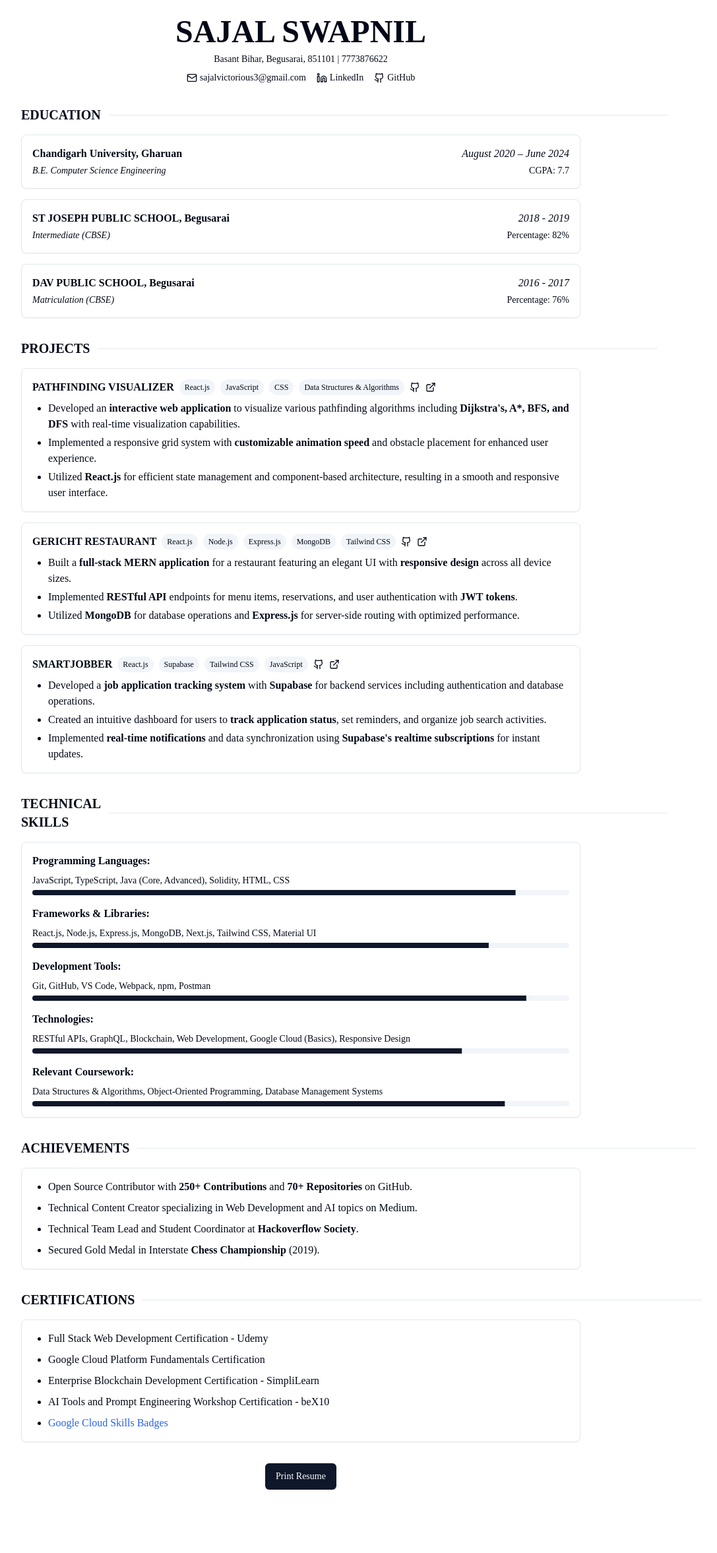
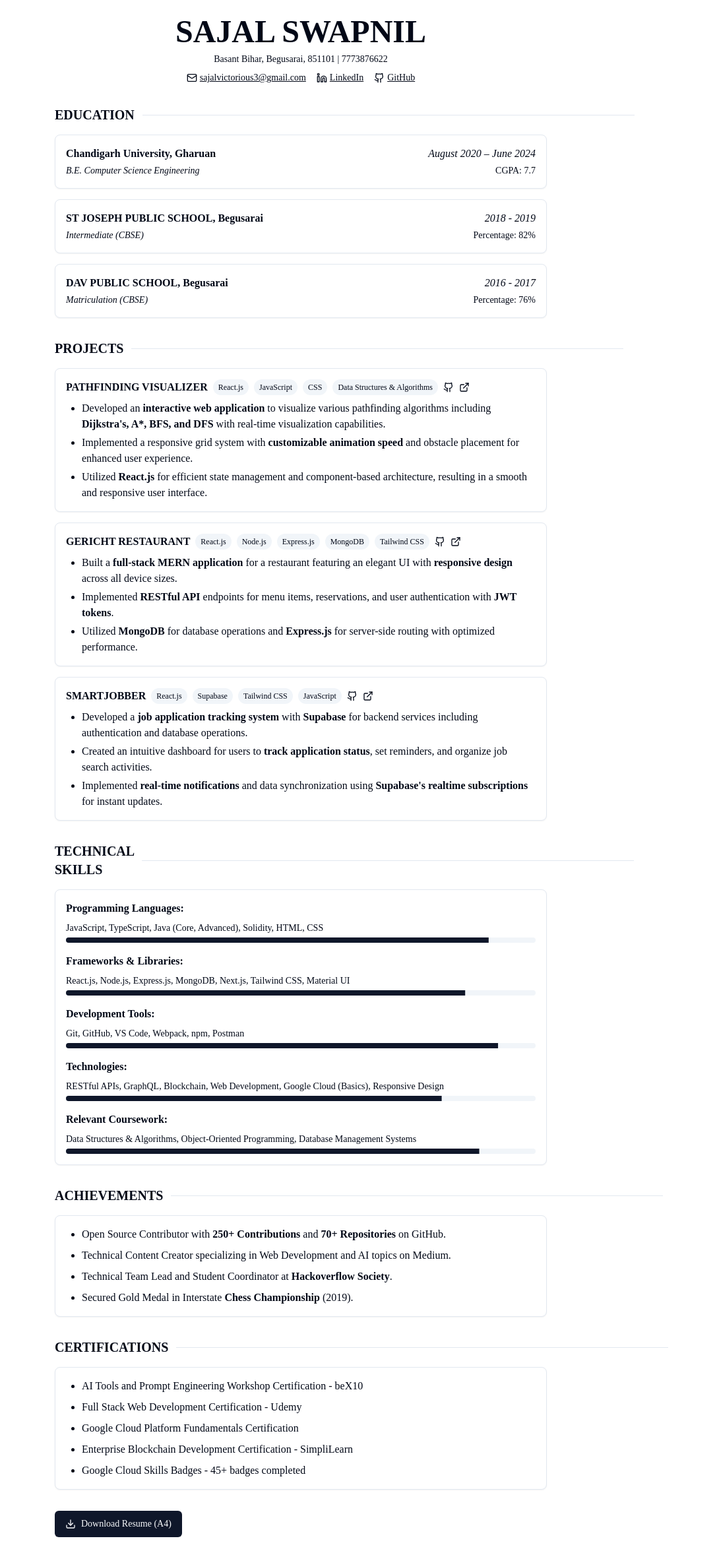
Before and after one commit to Sajal-12/dev-portfolio-reimagined-70, a React (Vite) app: page / in a window 1280 px wide. Shown: the whole page at 66% size, without its empty margins (184-1271 px from the left). Before the commit the page ends 2282 px from the top, so only its background shows below. Built offline with nearby package versions, Linux system fonts and the light colour scheme.

Commit message:
Refactor: Update resume content and format
- Removed print resume button.
- Updated certifications section.
- Added Google Cloud Skills Badges.
- Formatted for PDF download.
- Added underlines to contact links.

```diff
--- a/src/index.css
+++ b/src/index.css
@@ -84,8 +84,20 @@
   }
 }
 
+/* A4 Page Size */
+.a4-page {
+  width: 100%;
+  max-width: 794px;  /* A4 width in pixels */
+  margin: 0 auto;
+}
+
 /* Print styles to ensure the resume looks good when printed */
 @media print {
+  @page {
+    size: A4;
+    margin: 0.5cm;
+  }
+
   body {
     margin: 0;
     padding: 0;
--- a/src/pages/Index.tsx
+++ b/src/pages/Index.tsx
@@ -1,28 +1,33 @@
 
 import React from "react";
-import { Github, Mail, Phone, Linkedin, ExternalLink } from "lucide-react";
+import { Github, Mail, Phone, Linkedin, ExternalLink, Download } from "lucide-react";
 import { Separator } from "@/components/ui/separator";
 import { Button } from "@/components/ui/button";
 import { Card, CardContent } from "@/components/ui/card";
 import { Progress } from "@/components/ui/progress";
 
 const Index = () => {
+  // Handle PDF download
+  const handleDownload = () => {
+    window.print();
+  };
+
   return (
-    <div className="max-w-4xl mx-auto p-4 md:p-6 font-serif">
+    <div className="max-w-4xl mx-auto p-4 md:p-6 font-serif a4-page">
       {/* Header/Name Section */}
       <header className="text-center mb-8">
         <h1 className="text-4xl sm:text-5xl font-bold mb-2">SAJAL SWAPNIL</h1>
         <div className="text-sm mb-2">Basant Bihar, Begusarai, 851101 | 7773876622</div>
         <div className="flex flex-wrap justify-center gap-4 text-sm">
-          <a href="mailto:sajalvictorious3@gmail.com" className="flex items-center gap-1 hover:text-primary transition-colors">
+          <a href="mailto:sajalvictorious3@gmail.com" className="flex items-center gap-1 hover:text-primary transition-colors underline">
             <Mail size={16} className="inline-block" />
             <span>sajalvictorious3@gmail.com</span>
           </a>
-          <a href="https://linkedin.com/in/Shreyansh-Srivastava" className="flex items-center gap-1 hover:text-primary transition-colors">
+          <a href="https://linkedin.com/in/Shreyansh-Srivastava" className="flex items-center gap-1 hover:text-primary transition-colors underline">
             <Linkedin size={16} className="inline-block" />
             <span>LinkedIn</span>
           </a>
-          <a href="https://github.com/Sajal-12" className="flex items-center gap-1 hover:text-primary transition-colors">
+          <a href="https://github.com/Sajal-12" className="flex items-center gap-1 hover:text-primary transition-colors underline">
             <Github size={16} className="inline-block" />
             <span>GitHub</span>
           </a>
@@ -254,23 +259,24 @@ const Index = () => {
         <Card>
           <CardContent className="p-4">
             <ul className="list-disc pl-6 space-y-2">
+              <li>AI Tools and Prompt Engineering Workshop Certification - beX10</li>
               <li>Full Stack Web Development Certification - Udemy</li>
               <li>Google Cloud Platform Fundamentals Certification</li>
               <li>Enterprise Blockchain Development Certification - SimpliLearn</li>
-              <li>AI Tools and Prompt Engineering Workshop Certification - beX10</li>
-              <li><a href="https://www.cloudskillsboost.google/profile/badges" className="text-blue-600 hover:underline">Google Cloud Skills Badges</a></li>
+              <li>Google Cloud Skills Badges - 45+ badges completed</li>
             </ul>
           </CardContent>
         </Card>
       </section>
 
-      {/* Print Button */}
+      {/* Download Button */}
       <div className="mt-6 text-center">
         <Button
-          onClick={() => window.print()}
-          className="print:hidden"
+          onClick={handleDownload}
+          className="print:hidden flex items-center gap-2"
         >
-          Print Resume
+          <Download size={16} />
+          Download Resume (A4)
         </Button>
       </div>
     </div>
```
